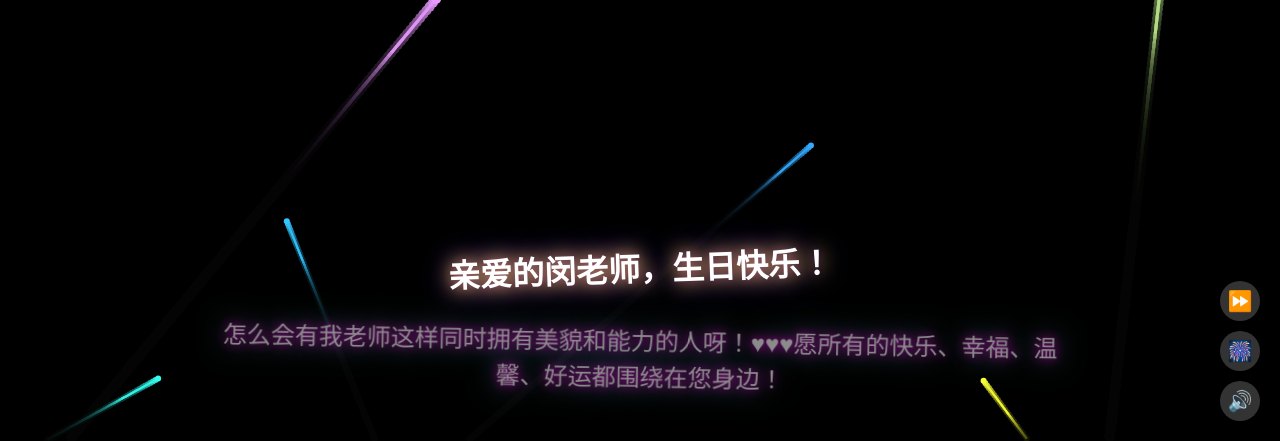
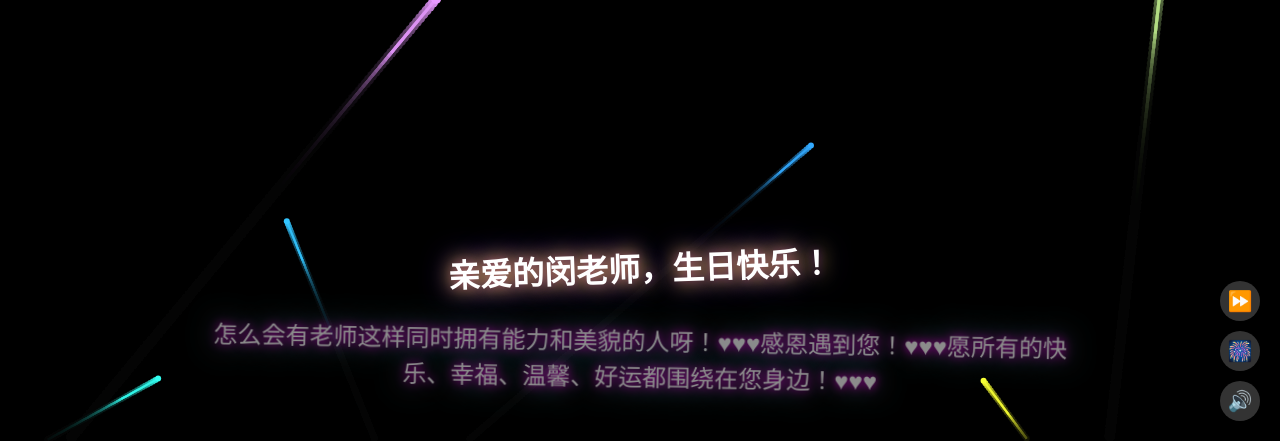
Before and after one commit to WSaiwm/to-Ms.M, a plain HTML site: page index.html in a window 1280 px wide. Both pictures are taken after a click on the button "😙启". Shown: the part 359-800 px from the top of the page. Drawn offline with Linux system fonts and the light colour scheme.

Commit message:
Update index.html

```diff
--- a/index.html
+++ b/index.html
@@ -241,7 +241,7 @@
 
         <div class="text-container">
             <h1 id="birthday-text">亲爱的闵老师，生日快乐！</h1>
-            <p id="birthday-message">怎么会有我老师这样同时拥有美貌和能力的人呀！♥♥♥愿所有的快乐、幸福、温馨、好运都围绕在您身边！</p>
+            <p id="birthday-message">怎么会有老师这样同时拥有能力和美貌的人呀！♥♥♥感恩遇到您！♥♥♥愿所有的快乐、幸福、温馨、好运都围绕在您身边！♥♥♥</p>
         </div>
     </div>
 
```
